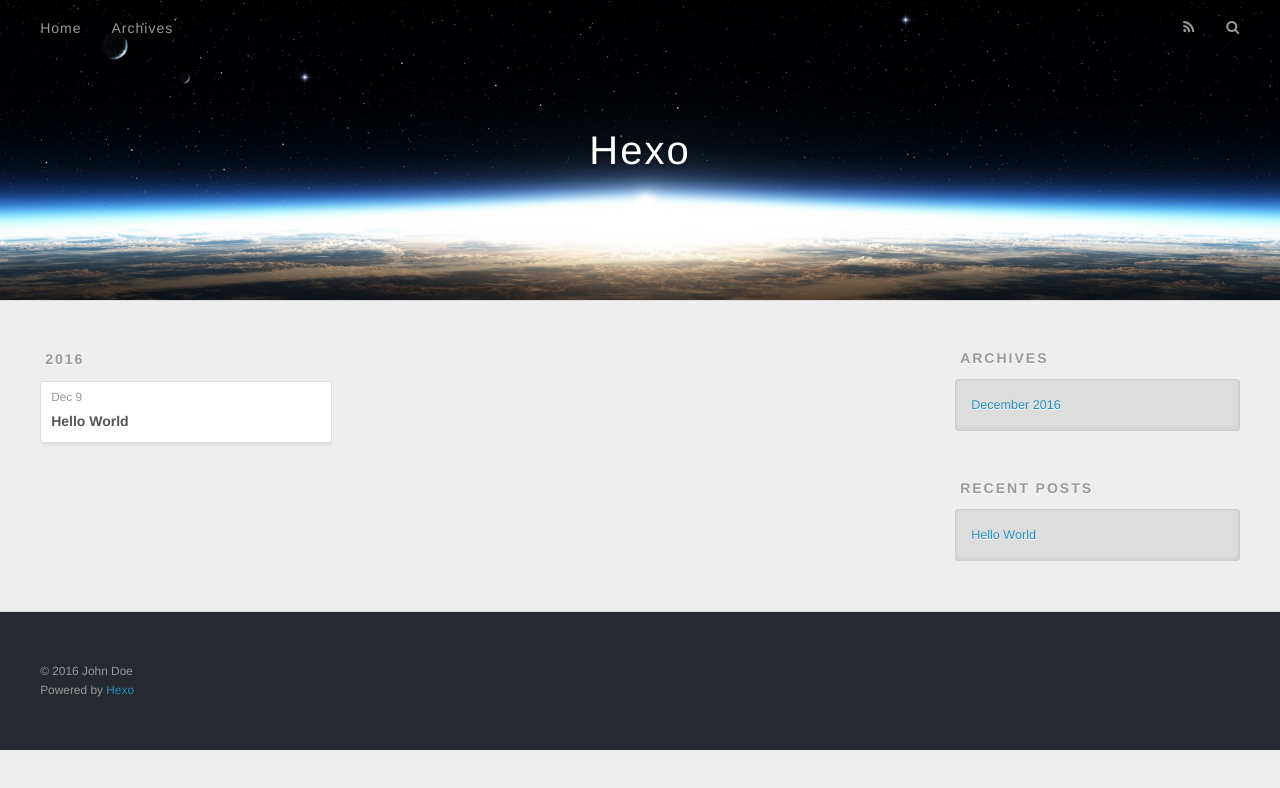
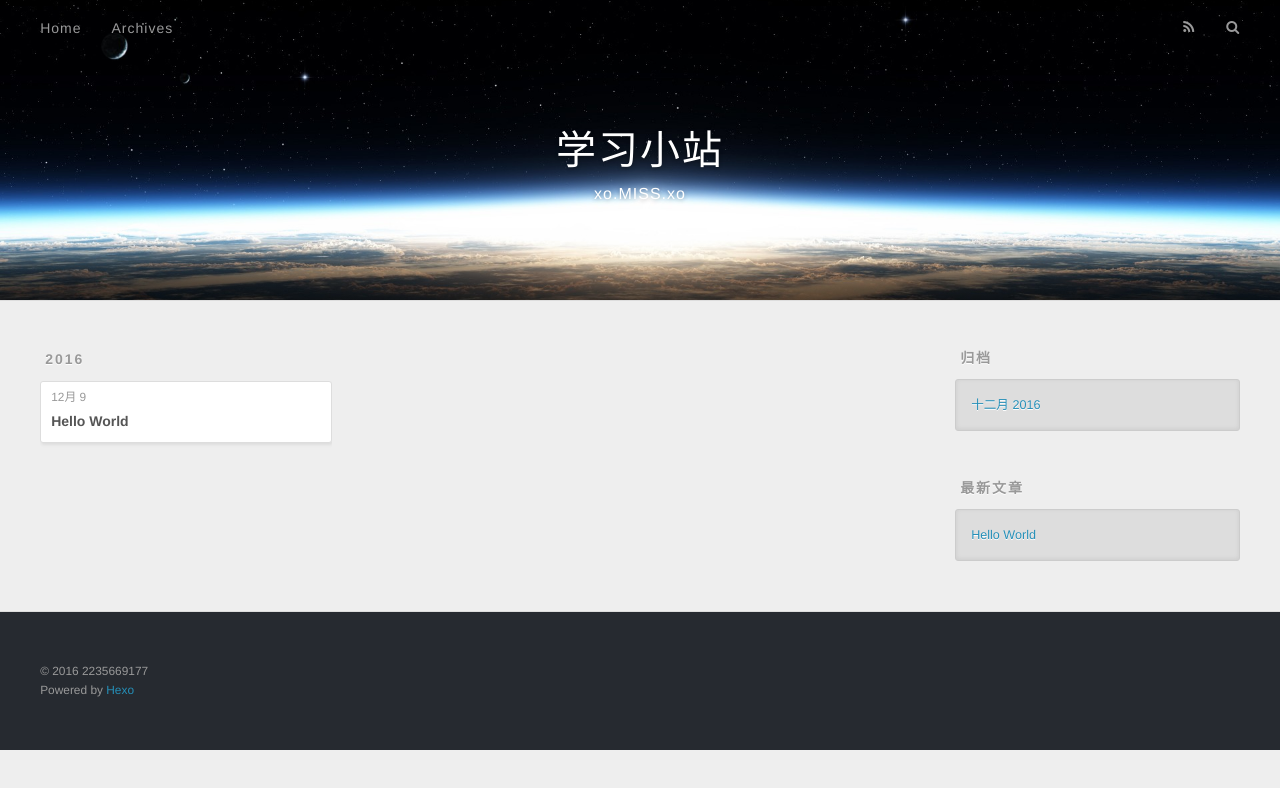
Before and after one commit to 2235669177/2235669177.github.io, a plain HTML site: page archives/2016/12/index.html in a window 1280 px wide. Drawn offline with nearby package versions, Linux system fonts and the light colour scheme.

Commit message:
Site updated: 2016-12-09 19:37:44

```diff
--- a/archives/2016/12/index.html
+++ b/archives/2016/12/index.html
@@ -3,16 +3,16 @@
 <head>
   <meta charset="utf-8">
 
-  <title>Archives: 2016/12 | Hexo</title>
+  <title>归档: 2016/12 | 学习小站</title>
   <meta name="viewport" content="width=device-width, initial-scale=1, maximum-scale=1">
   <meta property="og:type" content="website">
-<meta property="og:title" content="Hexo">
+<meta property="og:title" content="学习小站">
 <meta property="og:url" content="2235669177.github.io/archives/2016/12/index.html">
-<meta property="og:site_name" content="Hexo">
+<meta property="og:site_name" content="学习小站">
 <meta name="twitter:card" content="summary">
-<meta name="twitter:title" content="Hexo">
+<meta name="twitter:title" content="学习小站">
 
-    <link rel="alternate" href="/atom.xml" title="Hexo" type="application/atom+xml">
+    <link rel="alternate" href="/atom.xml" title="学习小站" type="application/atom+xml">
 
 
     <link rel="icon" href="/favicon.png">
@@ -33,8 +33,12 @@
   <div id="header-outer" class="outer">
     <div id="header-title" class="inner">
       <h1 id="logo-wrap">
-        <a href="/" id="logo">Hexo</a>
+        <a href="/" id="logo">学习小站</a>
       </h1>
+
+        <h2 id="subtitle-wrap">
+          <a href="/" id="subtitle">xo.MISS.xo</a>
+        </h2>
 
     </div>
     <div id="header-inner" class="inner">
@@ -50,7 +54,7 @@
 
           <a id="nav-rss-link" class="nav-icon" href="/atom.xml" title="RSS Feed"></a>
 
-        <a id="nav-search-btn" class="nav-icon" title="Search"></a>
+        <a id="nav-search-btn" class="nav-icon" title="搜索"></a>
       </nav>
       <div id="search-form-wrap">
         <form action="//google.com/search" method="get" accept-charset="UTF-8" class="search-form"><input type="search" name="q" results="0" class="search-form-input" placeholder="Search"><button type="submit" class="search-form-submit">&#xF002;</button><input type="hidden" name="sitesearch" value="2235669177.github.io"></form>
@@ -76,7 +80,7 @@
   <div class="archive-article-inner">
     <header class="archive-article-header">
       <a href="/2016/12/09/hello-world/" class="archive-article-date">
-  <time datetime="2016-12-09T07:05:46.790Z" itemprop="datePublished">Dec 9</time>
+  <time datetime="2016-12-09T07:05:46.790Z" itemprop="datePublished">12月 9</time>
 </a>
 
 
@@ -107,9 +111,9 @@
 
 
   <div class="widget-wrap">
-    <h3 class="widget-title">Archives</h3>
+    <h3 class="widget-title">归档</h3>
     <div class="widget">
-      <ul class="archive-list"><li class="archive-list-item"><a class="archive-list-link" href="/archives/2016/12/">December 2016</a></li></ul>
+      <ul class="archive-list"><li class="archive-list-item"><a class="archive-list-link" href="/archives/2016/12/">十二月 2016</a></li></ul>
     </div>
   </div>
 
@@ -117,7 +121,7 @@
 
 
   <div class="widget-wrap">
-    <h3 class="widget-title">Recent Posts</h3>
+    <h3 class="widget-title">最新文章</h3>
     <div class="widget">
       <ul>
 
@@ -137,7 +141,7 @@
 
   <div class="outer">
     <div id="footer-info" class="inner">
-      &copy; 2016 John Doe<br>
+      &copy; 2016 2235669177<br>
       Powered by <a href="http://hexo.io/" target="_blank">Hexo</a>
     </div>
   </div>
```
Also changed, not shown: 2016/12/09/hello-world/index.html (+13 -9 lines), archives/2016/index.html (+16 -12 lines), archives/index.html (+16 -12 lines), index.html (+15 -11 lines).
